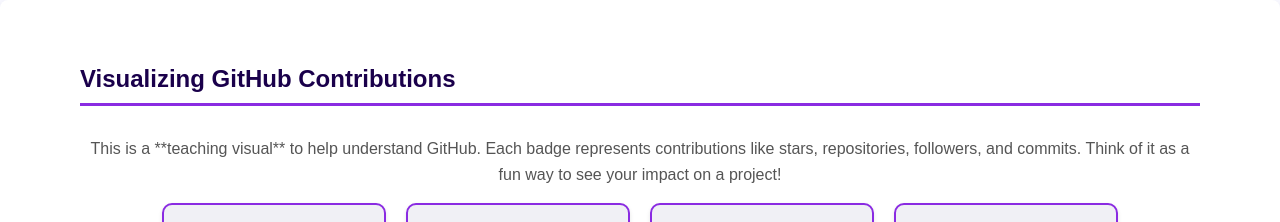
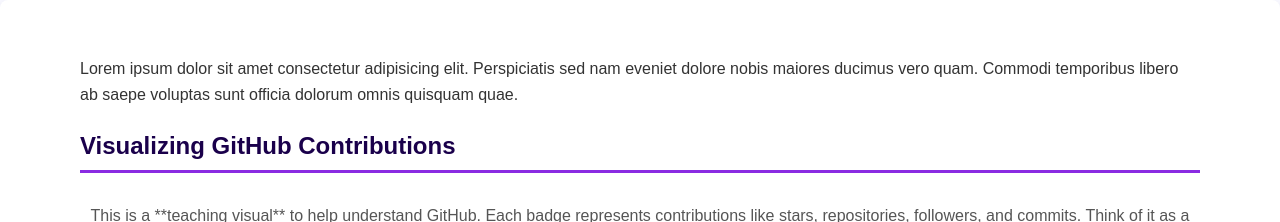
Before and after one commit to 2003myriam/first-project, a plain HTML site: page index.html in a window 1280 px wide. Shown: the top 222 px of the page. Drawn offline with Linux system fonts and the light colour scheme.

Commit message:
add a paragraph

```diff
--- a/index.html
+++ b/index.html
@@ -5,6 +5,7 @@
     <meta name="viewport" content="width=device-width, initial-scale=1.0">
     <title>Web Dev Formation - Interactive Pages</title>
     <style>
+
         body {
             font-family: 'Arial', sans-serif;
             line-height: 1.6;
@@ -13,6 +14,7 @@
             background-color: #f8f8ff;
             color: #333;
         }
+
         .slide {
             padding: 40px 80px;
             margin-bottom: 20px;
@@ -116,6 +118,7 @@
 
 
 <div class="slide">
+    <p>Lorem ipsum dolor sit amet consectetur adipisicing elit. Perspiciatis sed nam eveniet dolore nobis maiores ducimus vero quam. Commodi temporibus libero ab saepe voluptas sunt officia dolorum omnis quisquam quae.</p>
     <h2>Visualizing GitHub Contributions</h2>
     <p style="text-align: center; color: #555;">
         This is a **teaching visual** to help understand GitHub. Each badge represents contributions like stars, repositories, followers, and commits. Think of it as a fun way to see your impact on a project!
```
